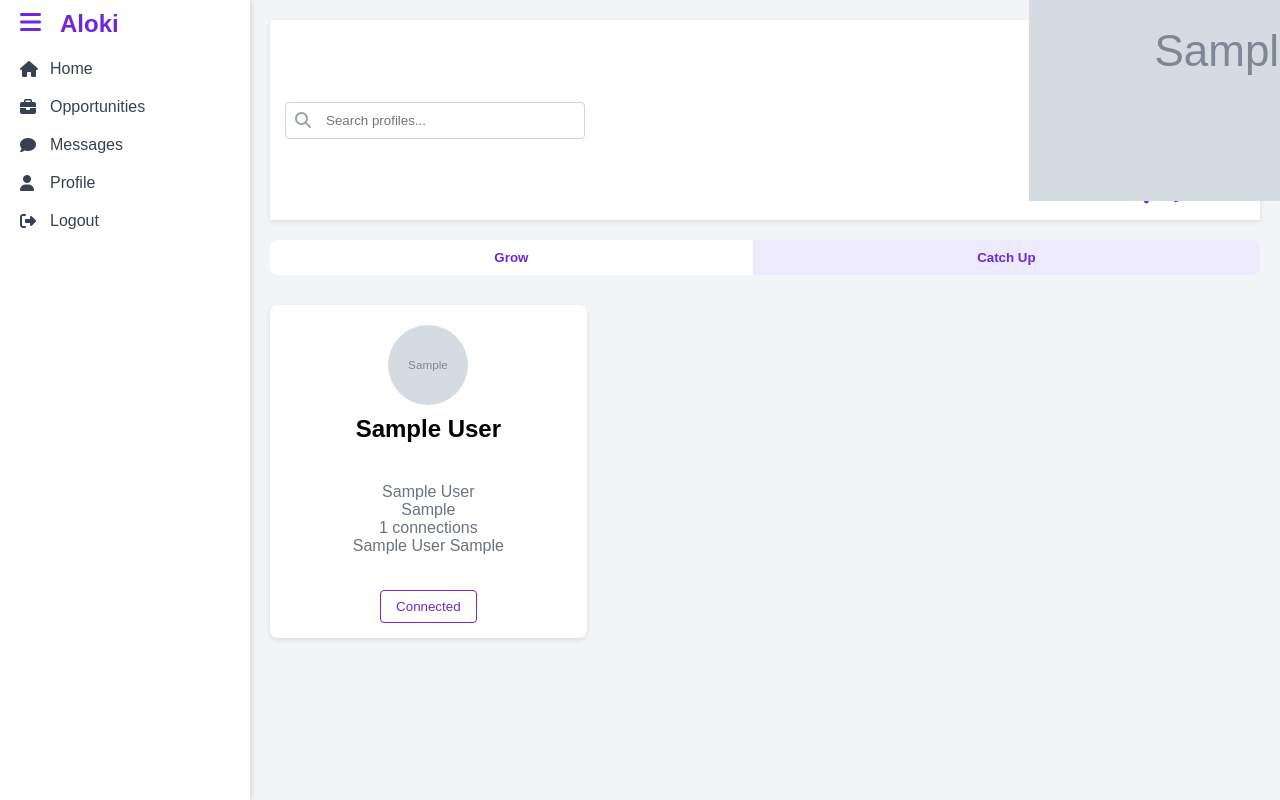
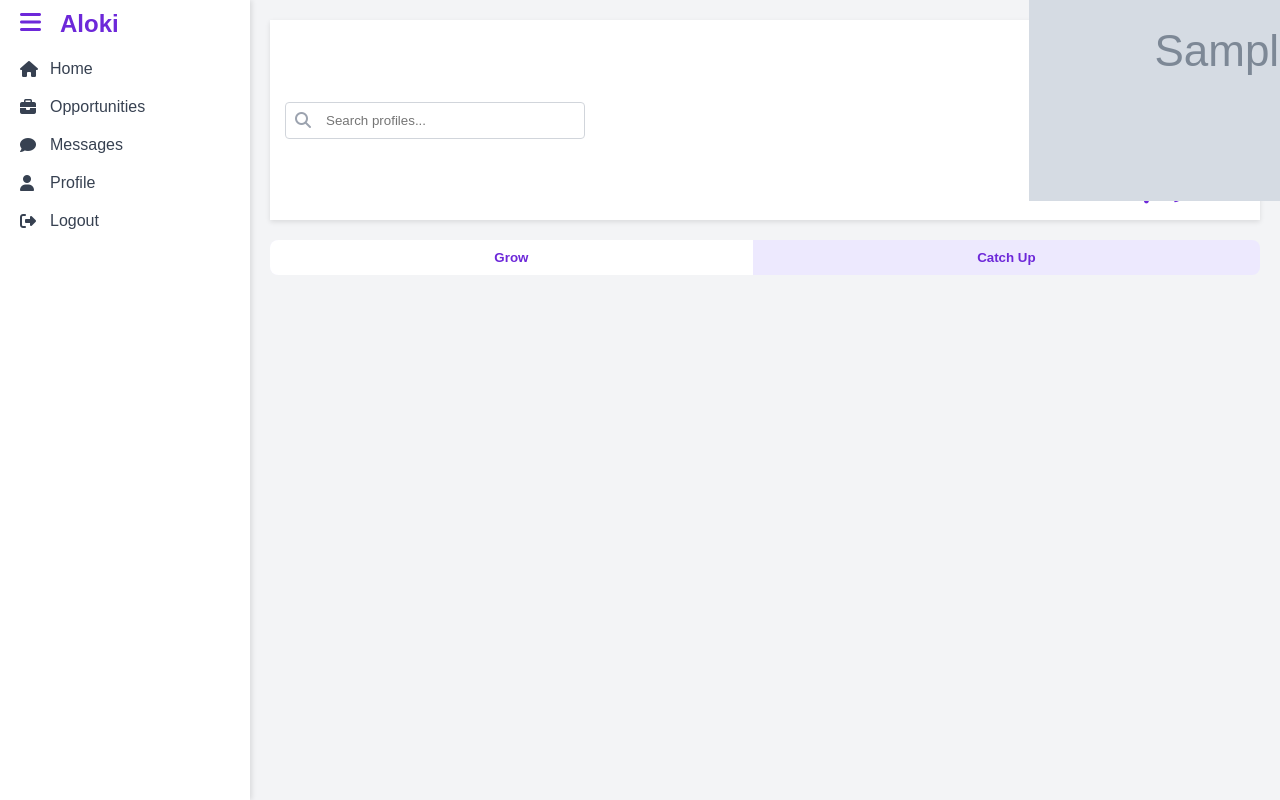
Before and after one commit to kokonut121/link-startup, a Django app: page / in a window 1280 px wide. Run offline with Django 4.2, Linux system fonts and the light colour scheme; the first user in the database is signed in; tables that the repository leaves empty hold one stand-in row (Sample ...).

Commit message:
fix fe grow/catchup bug + bug fixes

```diff
--- a/core/urls.py
+++ b/core/urls.py
@@ -12,8 +12,9 @@ from students.views import (
     opportunities,
     save_opportunity,
     apply_opportunity,
-    search_opportunities
-)
+    search_opportunities,
+    other_user_profile
+    )
 from django.conf import settings
 from django.conf.urls.static import static
 
@@ -31,6 +32,7 @@ urlpatterns = [
     path('save_opportunity/<int:opp_id>/', save_opportunity, name='save_opportunity'),
     path('apply_opportunity/<int:opp_id>/', apply_opportunity, name='apply_opportunity'),
     path('search_opportunities/', search_opportunities, name='search_opportunities'),
+    path('profile/<int:user_id>/', other_user_profile, name="profile"),
 ]
 
 if settings.DEBUG:
--- a/students/templates/students/home.html
+++ b/students/templates/students/home.html
@@ -269,8 +269,8 @@
             <button data-tab="catch-up">Catch Up</button>
         </section>
         <section class="profiles">
-            <div class="grid-3" id="profile-list">
-                {% for user in users %}
+            <div class="grid-3" id="grow-section">
+                {% for user in unconnected_users %}
                     <div class="profile-card">
                         <div class="header">
                             {% if user.avatar %}
@@ -289,12 +289,35 @@
                             {% endif %}
                         </div>
                         <div class="footer">
-                            <button class="{% if user in request.user.connected_users.all %}connected{% endif %}" data-id="{{ user.id }}">
-                                {% if user in request.user.connected_users.all %}
-                                    Connected
-                                {% else %}
-                                    Connect
-                                {% endif %}
+                            <button class="connect-button" data-id="{{ user.id }}">
+                                Connect
+                            </button>
+                        </div>
+                    </div>
+                {% endfor %}
+            </div>
+            <div class="grid-3" id="catch-up-section" style="display: none;">
+                {% for user in connected_users %}
+                    <div class="profile-card">
+                        <div class="header">
+                            {% if user.avatar %}
+                                <img src="{{ user.avatar.url }}" alt="{{ user.username }}">
+                            {% else %}
+                                <div class="avatar">{{ user.username|slice:":2"|upper }}</div>
+                            {% endif %}
+                            <h2><a href="/profile/{{user.id}}/">{{user.display_name}}</a></h2>
+                        </div>
+                        <div class="content">
+                            <p>{{ user.title }}</p>
+                            <p>{{ user.university }}</p>
+                            <p>{{ user.num_connections }} connections</p>
+                            {% if user.activity %}
+                                <p>{{ user.display_name }} {{ user.activity }}</p>
+                            {% endif %}
+                        </div>
+                        <div class="footer">
+                            <button class="connect-button connected" data-id="{{ user.id }}">
+                                Connected
                             </button>
                         </div>
                     </div>
@@ -303,25 +326,76 @@
         </section>
     </main>
     <script>
+        document.addEventListener("DOMContentLoaded", () => {
+            document.querySelectorAll(".connect-button").forEach((button) => {
+                button.addEventListener("click", handleConnect);
+            });
+            const notificationBtn = document.getElementById("notificationBtn");
+            const notificationPanel = document.getElementById("notificationPanel");
+            notificationBtn.addEventListener("click", () => {
+                notificationPanel.style.display = notificationPanel.style.display === "block" ? "none" : "block";
+            });
+            document.addEventListener("click", (event) => {
+                if (!notificationBtn.contains(event.target) && !notificationPanel.contains(event.target)) {
+                    notificationPanel.style.display = "none";
+                }
+            });
+            const hamburger = document.getElementById("hamburger");
+            const sidebar = document.getElementById("sidebar");
+            hamburger.addEventListener("click", () => {
+                sidebar.classList.toggle("collapsed");
+            });
+            document.querySelectorAll(".tabs button").forEach((button) => {
+                button.addEventListener("click", () => {
+                    document.querySelectorAll(".tabs button").forEach((btn) => btn.classList.remove("active"));
+                    button.classList.add("active");
+
+                    const tab = button.getAttribute("data-tab");
+                    if (tab === "grow") {
+                        document.getElementById("grow-section").style.display = "grid";
+                        document.getElementById("catch-up-section").style.display = "none";
+                    } else {
+                        document.getElementById("grow-section").style.display = "none";
+                        document.getElementById("catch-up-section").style.display = "grid";
+                    }
+                });
+            });
+        });
+
         function handleConnect(event) {
-            const id = parseInt(event.currentTarget.dataset.id);
-            const button = event.currentTarget;
-            fetch(`/connect/${id}/`, {
+            const button = event.target;
+            const userId = button.getAttribute("data-id");
+
+            fetch(`/connect/${userId}/`, {
                 method: "POST",
                 headers: {
-                    "Content-Type": "application/json",
                     "X-CSRFToken": getCookie("csrftoken"),
-                },
-                body: JSON.stringify({}),
+                    "Content-Type": "application/json"
+                }
             })
-            .then((response) => response.json())
-            .then((data) => {
-                if (data.connected !== undefined) {
-                    button.classList.toggle("connected", data.connected);
-                    button.textContent = data.connected ? "Connected" : "Connect";
-                    // Update the number of connections if needed
+            .then(response => response.json())
+            .then(data => {
+                if (data.connected) {
+                    button.classList.add("connected");
+                    button.textContent = "Connected";
+                    moveToCatchUp(button);
+                } else {
+                    button.classList.remove("connected");
+                    button.textContent = "Connect";
+                    moveToGrow(button);
                 }
-            });
+            })
+            .catch(error => console.error("Error:", error));
+        }
+
+        function moveToCatchUp(button) {
+            const card = button.closest(".profile-card");
+            document.getElementById("catch-up-section").appendChild(card);
+        }
+
+        function moveToGrow(button) {
+            const card = button.closest(".profile-card");
+            document.getElementById("grow-section").appendChild(card);
         }
 
         function getCookie(name) {
@@ -330,7 +404,7 @@
                 const cookies = document.cookie.split(";");
                 for (let i = 0; i < cookies.length; i++) {
                     const cookie = cookies[i].trim();
-                    if (cookie.substring(0, name.length + 1) === name + "=") {
+                    if (cookie.substring(0, name.length + 1) === (name + "=")) {
                         cookieValue = decodeURIComponent(cookie.substring(name.length + 1));
                         break;
                     }
@@ -338,78 +412,6 @@
             }
             return cookieValue;
         }
-
-        document.addEventListener("DOMContentLoaded", () => {
-            document.querySelectorAll(".profile-card button").forEach((button) => {
-                button.addEventListener("click", handleConnect);
-            });
-
-            const notificationBtn = document.getElementById("notificationBtn");
-            const notificationPanel = document.getElementById("notificationPanel");
-            notificationBtn.addEventListener("click", () => {
-                notificationPanel.style.display = notificationPanel.style.display === "block" ? "none" : "block";
-            });
-
-            document.addEventListener("click", (event) => {
-                if (!notificationBtn.contains(event.target) && !notificationPanel.contains(event.target)) {
-                    notificationPanel.style.display = "none";
-                }
-            });
-
-            const hamburger = document.getElementById("hamburger");
-            const sidebar = document.getElementById("sidebar");
-            hamburger.addEventListener("click", () => {
-                sidebar.classList.toggle("collapsed");
-            });
-
-            document.querySelectorAll(".tabs button").forEach((button) => {
-                button.addEventListener("click", () => {
-                    document.querySelectorAll(".tabs button").forEach((btn) => btn.classList.remove("active"));
-                    button.classList.add("active");
-                    // Render profiles based on the active tab
-                });
-            });
-
-            document.getElementById('searchInput').addEventListener('input', () => {
-                const searchTerm = document.getElementById('searchInput').value.toLowerCase();
-                fetch(`/search_users/?query=${searchTerm}`)
-                    .then(response => response.json())
-                    .then(data => {
-                        renderProfiles(data.users);
-                    });
-            });
-
-            function renderProfiles(users) {
-                const profileList = document.getElementById('profile-list');
-                profileList.innerHTML = '';
-                users.forEach(user => {
-                    const card = document.createElement('div');
-                    card.className = 'profile-card';
-                    card.innerHTML = `
-                        <div class="header">
-                            ${user.avatar ? `<img src="${user.avatar}" alt="${user.username}">` : `<div class="avatar">${user.username.slice(0, 2).toUpperCase()}</div>`}
-                            <h2>${user.display_name}</h2>
-                        </div>
-                        <div class="content">
-                            <p>${user.title}</p>
-                            <p>${user.university}</p>
-                            <p>${user.num_connections} connections</p>
-                            ${user.activity ? `<p>${user.display_name} ${user.activity}</p>` : ''}
-                        </div>
-                        <div class="footer">
-                            <button class="${user.connected ? 'connected' : ''}" data-id="${user.id}">
-                                ${user.connected ? 'Connected' : 'Connect'}
-                            </button>
-                        </div>
-                    `;
-                    profileList.appendChild(card);
-                });
-
-                document.querySelectorAll(".profile-card button").forEach((button) => {
-                    button.addEventListener("click", handleConnect);
-                });
-            }
-        });
     </script>
 </body>
 </html>
--- a/students/views.py
+++ b/students/views.py
@@ -55,6 +55,10 @@ def logout_view(request):
 def user_profile(request):
     return render(request, "students/profile.html", {"user": request.user})
 
+@login_required
+def other_user_profile(request, user_id):
+    req_user = get_object_or_404(User, id=user_id)
+    return render(request, "students/profile.html", {"user": req_user})
 
 @login_required
 def upload_csv(request):
@@ -97,8 +101,12 @@ def connect_user(request, user_id):
 
 @login_required
 def home(request):
-    users = User.objects.all()
-    return render(request, "students/home.html", {"users": users})
+    connected_users = request.user.connected_users.all()
+    unconnected_users = User.objects.exclude(id__in=connected_users).exclude(id=request.user.id)
+    return render(request, "students/home.html", {
+        "connected_users": connected_users,
+        "unconnected_users": unconnected_users
+    })
 
 
 @login_required
```
